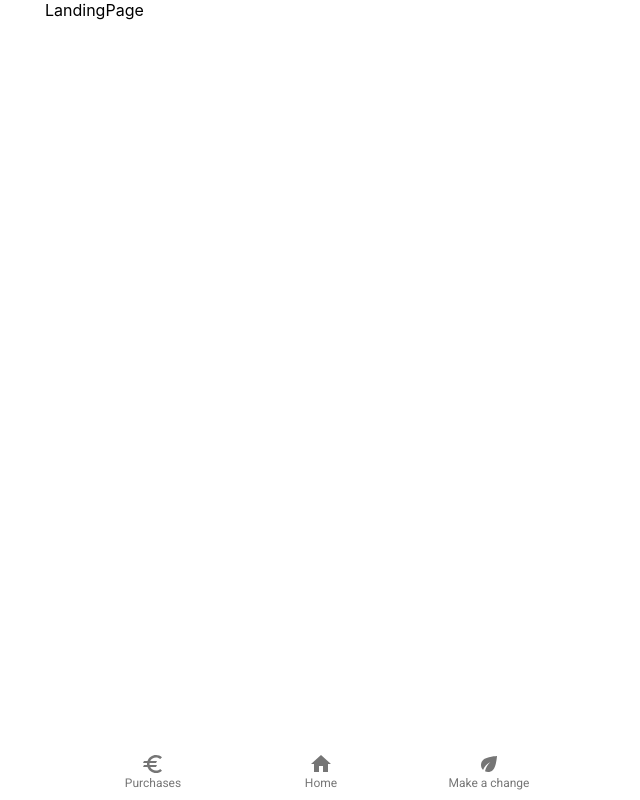
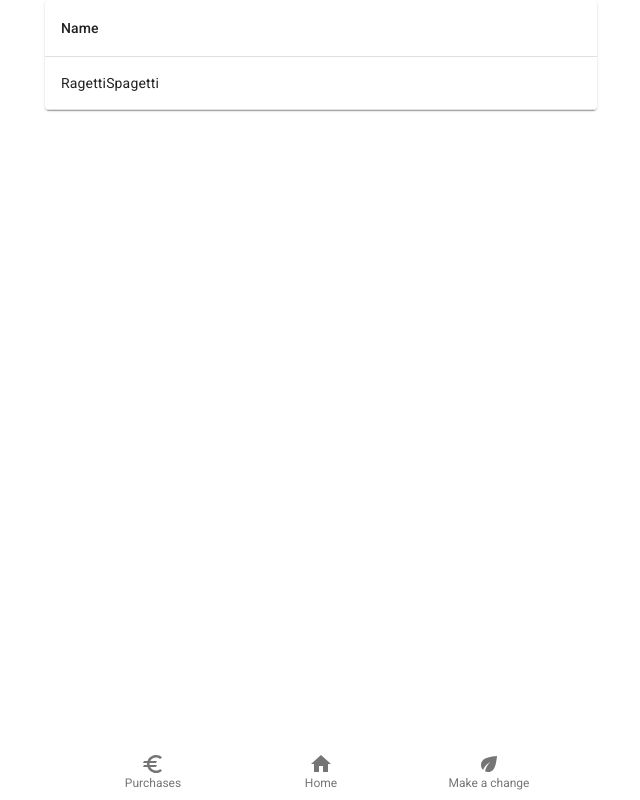
Before and after one commit to Marantle/junction2019, a React (Create React App) app in the folder web/: page / in a window 1280 px wide. Both pictures are taken after a click on the button "Purchases". Shown: the whole page, without its empty margins (319-959 px from the left). Built offline with nearby package versions, Linux system fonts and the light colour scheme.

Commit message:
initial puchase history view

```diff
--- a/web/src/App.js
+++ b/web/src/App.js
@@ -1,5 +1,5 @@
 import React from 'react';
-import { useSelector } from 'react-redux';
+import { useSelector, useDispatch } from 'react-redux';
 import Container from '@material-ui/core/Container';
 import EuroIcon from '@material-ui/icons/Euro';
 import HomeIcon from '@material-ui/icons/Home';
@@ -7,11 +7,13 @@ import EcoIcon from '@material-ui/icons/Eco';
 import Box from '@material-ui/core/Box';
 import { BottomNavigation, BottomNavigationAction } from '@material-ui/core';
 
-import { VIEW } from './store/view';
+import { VIEW, changeView } from './store/view';
 import LandingPage from './views/LandingPage';
+import PruchaseHistory from './views/PurchaseHistory';
 
 function App() {
   const view = useSelector(state => state.view);
+  const dispatch = useDispatch();
 
   return (
     <Container
@@ -21,16 +23,26 @@ function App() {
       <Box style={{ flex: 1 }}>
         {(() => {
           switch(view) {
-            case VIEW.MAIN:
+            case VIEW.LANDING:
               return <LandingPage />
+            case VIEW.PURCHASE_HISTORY:
+              return <PruchaseHistory />
             default:
               return <h1>{view} is not known</h1>
           }
         })()}
       </Box>
       <BottomNavigation showLabels>
-        <BottomNavigationAction label="Purchases" icon={<EuroIcon />}/>
-        <BottomNavigationAction label="Home" icon={<HomeIcon />}/>
+        <BottomNavigationAction
+          label="Purchases"
+          icon={<EuroIcon />}
+          onClick={() => dispatch(changeView(VIEW.PURCHASE_HISTORY))}
+        />
+        <BottomNavigationAction
+          label="Home"
+          icon={<HomeIcon />}
+          onClick={() => dispatch(changeView(VIEW.PURCHASE_HISTORY))}
+          />
         <BottomNavigationAction label="Make a change" icon={<EcoIcon />}/>
       </BottomNavigation>
     </Container>
--- a/web/src/store/view.js
+++ b/web/src/store/view.js
@@ -1,8 +1,9 @@
 export const VIEW = {
-  MAIN: 'MAIN',
+  LANDING: 'LANDING',
+  PURCHASE_HISTORY: 'PURCHASE_HISTORY'
 }
 
-const defaultState = VIEW.MAIN;
+const defaultState = VIEW.LANDING;
 
 const CHANGE_VIEW = 'CHANGE_VIEW';
 
--- /dev/null
+++ b/web/src/views/PurchaseHistory.js
@@ -0,0 +1,27 @@
+import React from 'react';
+import { Paper, Table, TableHead, TableBody, TableRow, TableCell } from '@material-ui/core';
+
+const Row = ({ name } = {}) => (
+  <TableRow>
+    <TableCell>{name}</TableCell>
+  </TableRow>
+)
+
+export default function PruchaseHistory() {
+  const items = [{ name: 'RagettiSpagetti'}];
+
+  return (
+    <Paper>
+      <Table>
+        <TableHead>
+          <TableRow>
+            <TableCell>Name</TableCell>
+          </TableRow>
+        </TableHead>
+        <TableBody>
+          {items.map((item, i) => <Row key={i} {...item} />)}
+        </TableBody>
+      </Table>
+    </Paper>
+  );
+}
```
